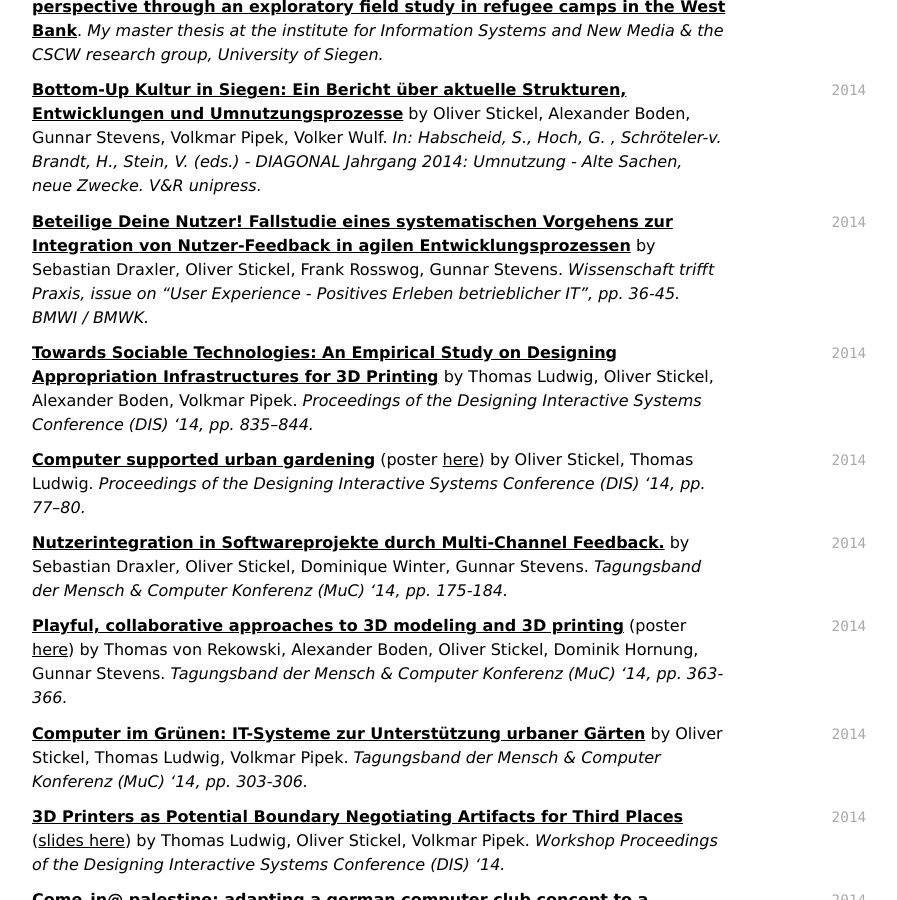
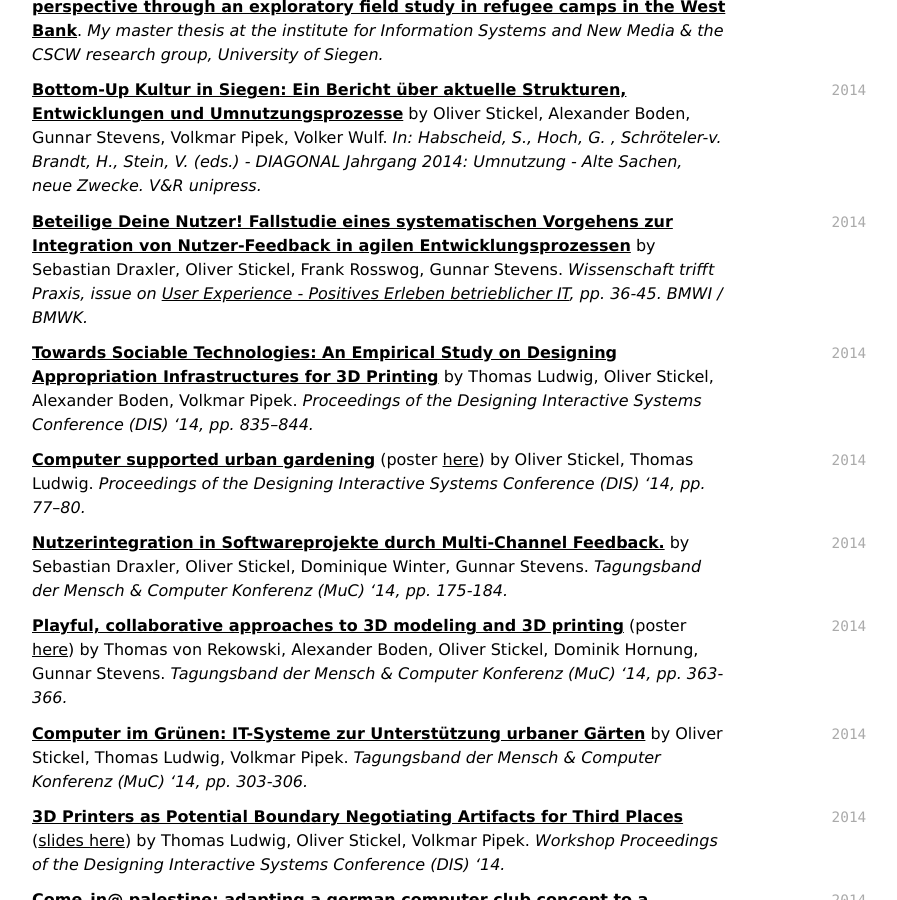
Before and after one commit to oliverstickel/oliverstickel.github.io, a Jekyll site: the page built from index.md, in a window 1280 px wide and 900 px high, scrolled down 6210 px. Shown: the whole window, without its empty margins (300-1197 px from the left). Built offline with Jekyll 4.4.1, drawn with Linux system fonts in a browser that asks for light colours; nearby versions of some CDN libraries; a style sheet for code colours, icons or effects is not loaded; part of the change alters nothing that is shown.

```diff
--- a/index.md
+++ b/index.md
@@ -203,7 +203,7 @@ I enjoy camping, water, (working on) motorbikes, cooking and books.
 [**Bottom-Up Kultur in Siegen: Ein Bericht über aktuelle Strukturen, Entwicklungen und Umnutzungsprozesse**](files/10.14220-digo.2014.35.1.55.pdf) by Oliver Stickel, Alexander Boden, Gunnar Stevens, Volkmar Pipek, Volker Wulf. *In: Habscheid, S., Hoch, G. , Schröteler-v. Brandt, H., Stein, V. (eds.) - DIAGONAL Jahrgang 2014: Umnutzung - Alte Sachen, neue Zwecke. V&R unipress.*
 
 `2014`
-[**Beteilige Deine Nutzer! Fallstudie eines systematischen Vorgehens zur Integration von Nutzer-Feedback in agilen Entwicklungsprozessen**](files/beteilige-deine-nutzer.pdf) by Sebastian Draxler, Oliver Stickel, Frank Rosswog, Gunnar Stevens. *Wissenschaft trifft Praxis, issue on "User Experience - Positives Erleben betrieblicher IT", pp. 36-45. BMWI / BMWK.*
+[**Beteilige Deine Nutzer! Fallstudie eines systematischen Vorgehens zur Integration von Nutzer-Feedback in agilen Entwicklungsprozessen**](files/beteilige-deine-nutzer.pdf) by Sebastian Draxler, Oliver Stickel, Frank Rosswog, Gunnar Stevens. *Wissenschaft trifft Praxis, issue on [User Experience - Positives Erleben betrieblicher IT](https://newsletter.mittelstand-digital.de/MDN/Redaktion/DE/Newsletter/2014/08/Meldungen/user-experience.html), pp. 36-45. BMWI / BMWK.*
 
 `2014`
 [**Towards Sociable Technologies: An Empirical Study on Designing Appropriation Infrastructures for 3D Printing**](files/10.1145-2598510.2598528.pdf) by Thomas Ludwig, Oliver Stickel, Alexander Boden, Volkmar Pipek. *Proceedings of the Designing Interactive Systems Conference (DIS) '14, pp. 835–844.*
```
